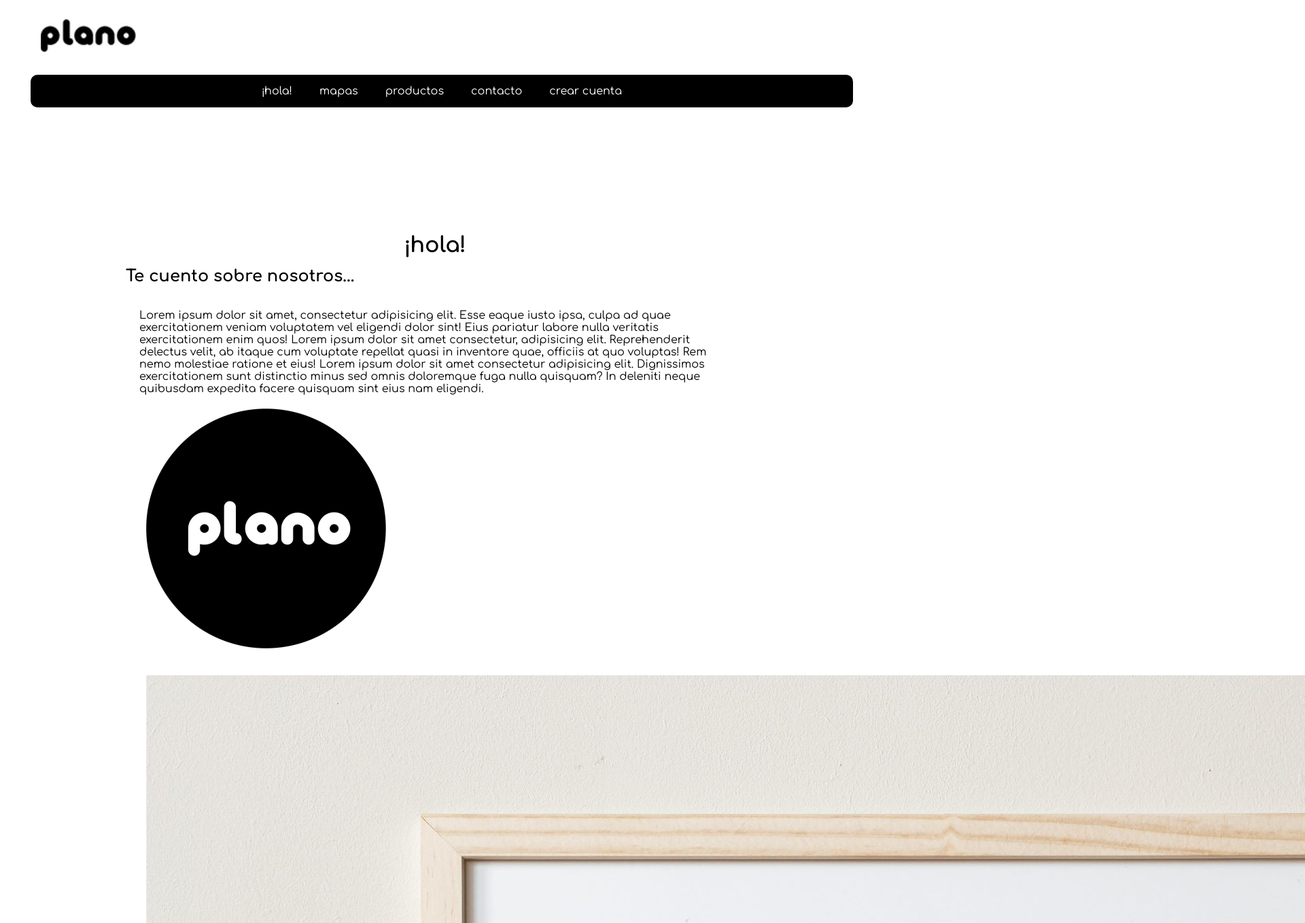
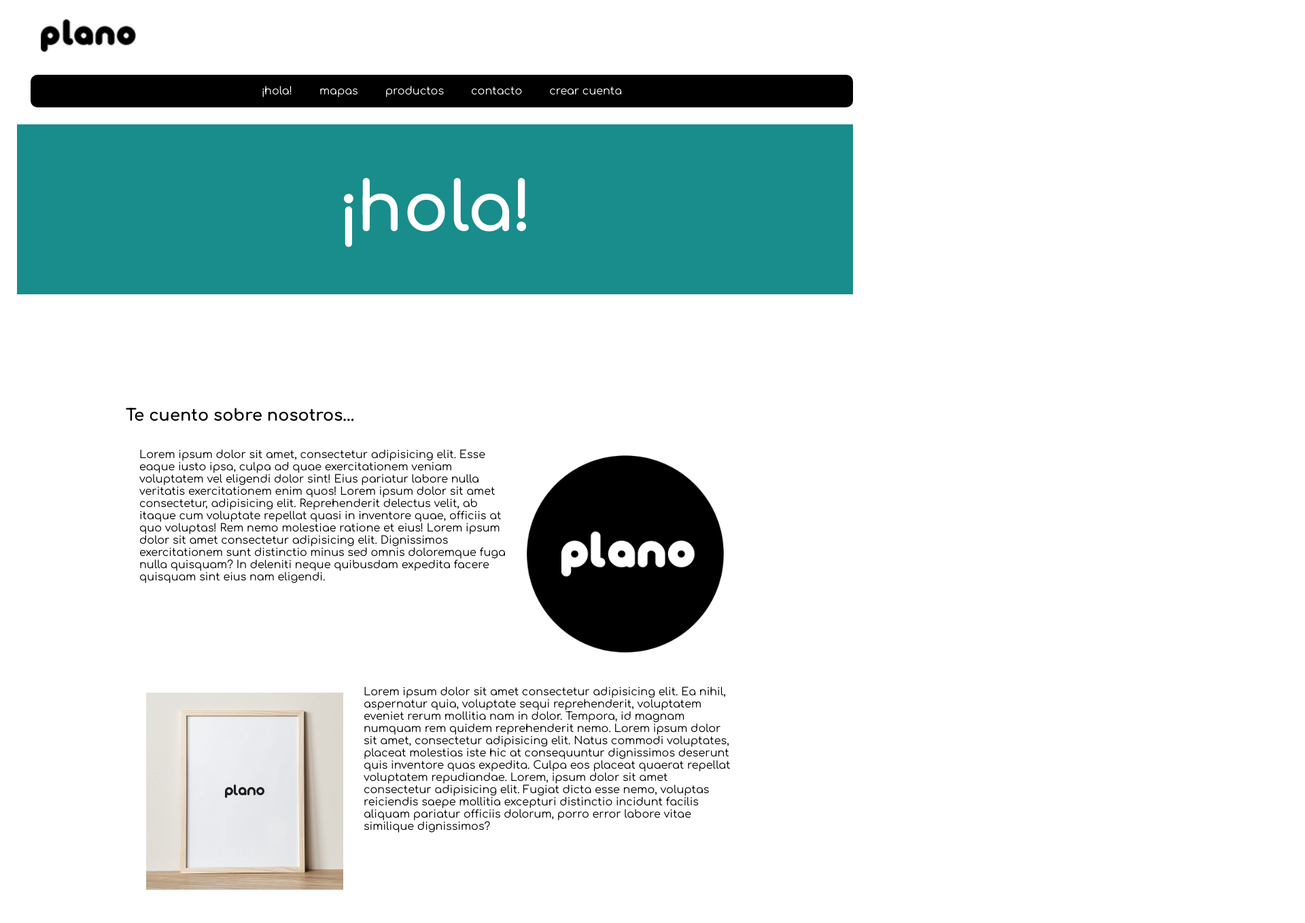
Before and after one commit to JoaquinZubillaga/PlanoUY, a plain HTML site: page index.html in a window 1280 px wide. Shown: the part 22-1380 px from the top of the page at 68% size, 1920 px wide, since content can reach past the window. Drawn offline with Linux system fonts and the light colour scheme.

Commit message:
fixed commit

```diff
--- a/index.html
+++ b/index.html
@@ -39,23 +39,23 @@
             </ul>
         </nav>
     </header>
+    <h1>¡hola!</h1>
 <main>
-    <h1>¡hola!</h1>
     <h2>Te cuento sobre nosotros...</h2>
     <section >
-            <figure>
+            <figure class="presentation-home">
             <p>
                 Lorem ipsum dolor sit amet, consectetur adipisicing elit. Esse eaque iusto ipsa, culpa ad quae exercitationem veniam voluptatem vel eligendi dolor sint! Eius pariatur labore nulla veritatis exercitationem enim quos!
                 Lorem ipsum dolor sit amet consectetur, adipisicing elit. Reprehenderit delectus velit, ab itaque cum voluptate repellat quasi in inventore quae, officiis at quo voluptas! Rem nemo molestiae ratione et eius!
                 Lorem ipsum dolor sit amet consectetur adipisicing elit. Dignissimos exercitationem sunt distinctio minus sed omnis doloremque fuga nulla quisquam? In deleniti neque quibusdam expedita facere quisquam sint eius nam eligendi.
             </p>
                 <a>
-                    <img src="./imagenes/logo plano nuevoo.jpg" alt="imagen">
+                    <img class="img-home" src="./imagenes/logo plano nuevoo.jpg" alt="imagen">
                 </a>
             </figure>
-            <figure>
+            <figure class="presentation-home">
                 <a>
-                    <img src="./imagenes/XXXX.jpg" alt="imagen">
+                    <img class="img-home" src="./imagenes/XXXX.jpg" alt="imagen">
                 </a>
             <p>
                 Lorem ipsum dolor sit amet consectetur adipisicing elit. Ea nihil, aspernatur quia, voluptate sequi reprehenderit, voluptatem eveniet rerum mollitia nam in dolor. Tempora, id magnam numquam rem quidem reprehenderit nemo.
--- a/style/style.css
+++ b/style/style.css
@@ -47,14 +47,23 @@ nav{
 
 h1{
     text-align: center;
+    display: grid;
+    align-content: center;
+    background-color: rgb(25, 140, 140);
+    color: rgb(255, 255, 255);
+    height: 250px;
+    font-size: 100px;
+
 }
-.first-info-home{
+
+.presentation-home{
     display: flex;
-    flex-wrap: wrap;
+    flex-direction: row;
+}
 
-
-
-
+.img-home{
+    width: 300px;
+    height: 300px;
 }
 
 .form-campos{
@@ -71,3 +80,8 @@ h1{
 main{
     padding: 150px;
 }
+
+footer{
+    background-color: black;
+    color: white;
+}
```
